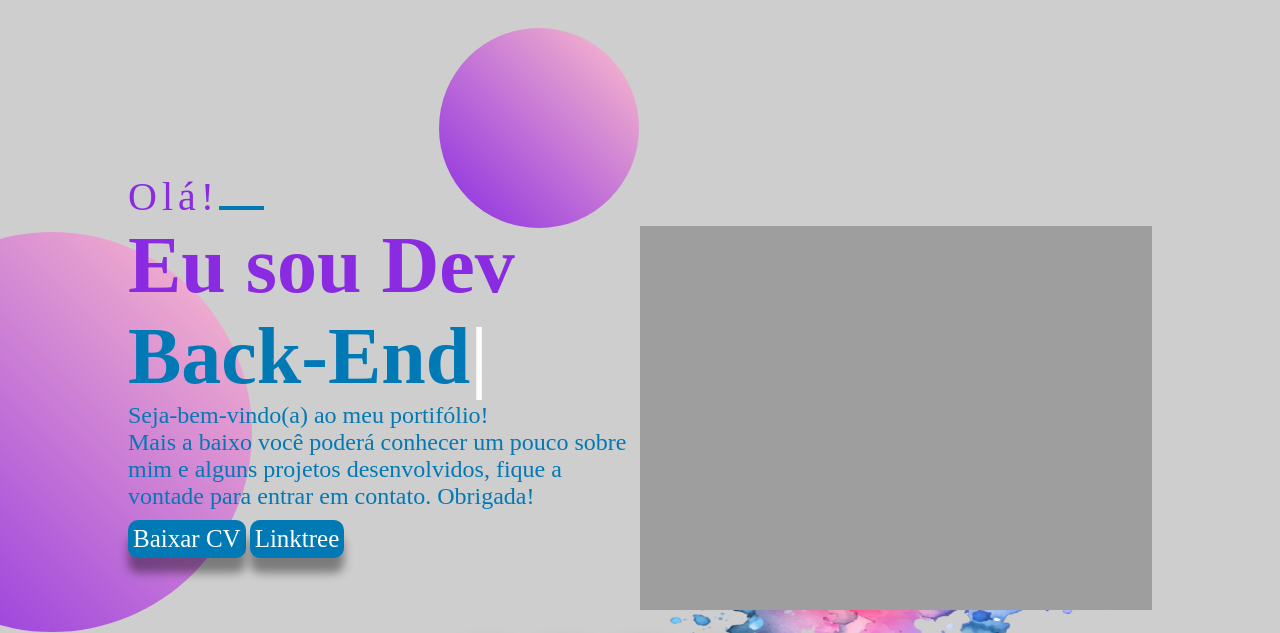
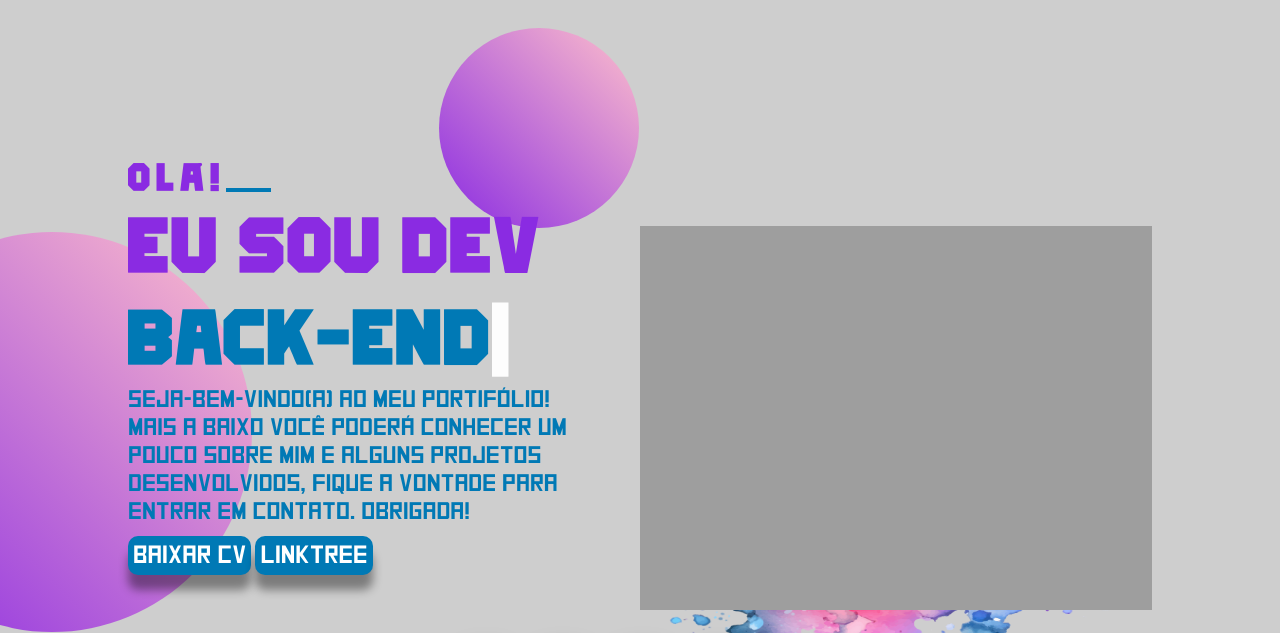
Before and after one commit to Tayna0202/PORTIFOLIO_TAYNA, a plain HTML site: page index.html in a window 1280 px wide. Shown: the part 88-721 px from the top of the page. Drawn offline with nearby package versions, Linux system fonts and the light colour scheme; the site is published under a folder, as on GitHub Pages, so addresses that start at the root find nothing.

Commit message:
Fonts_update

```diff
--- a/style.css
+++ b/style.css
@@ -1,11 +1,11 @@
 @font-face {
     font-family: 'Font1';
-    src: url("/Inlanders\ Demo.otf");
+    src: url("Inlanders\ Demo.otf");
 }
 
 @font-face {
     font-family: 'Font2';
-    src: url("/Square.ttf");
+    src: url("Square.ttf");
 }
 
 *{
```
